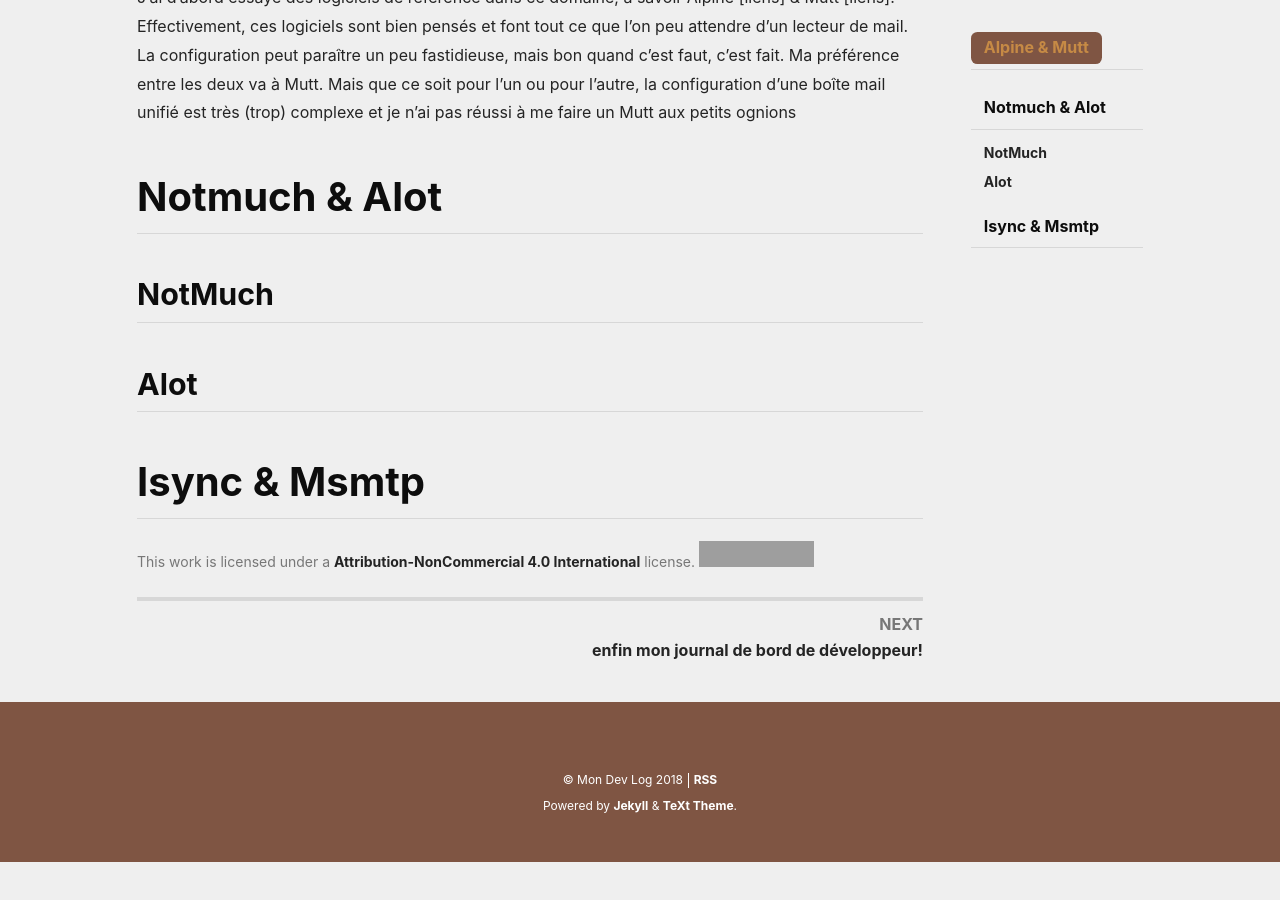
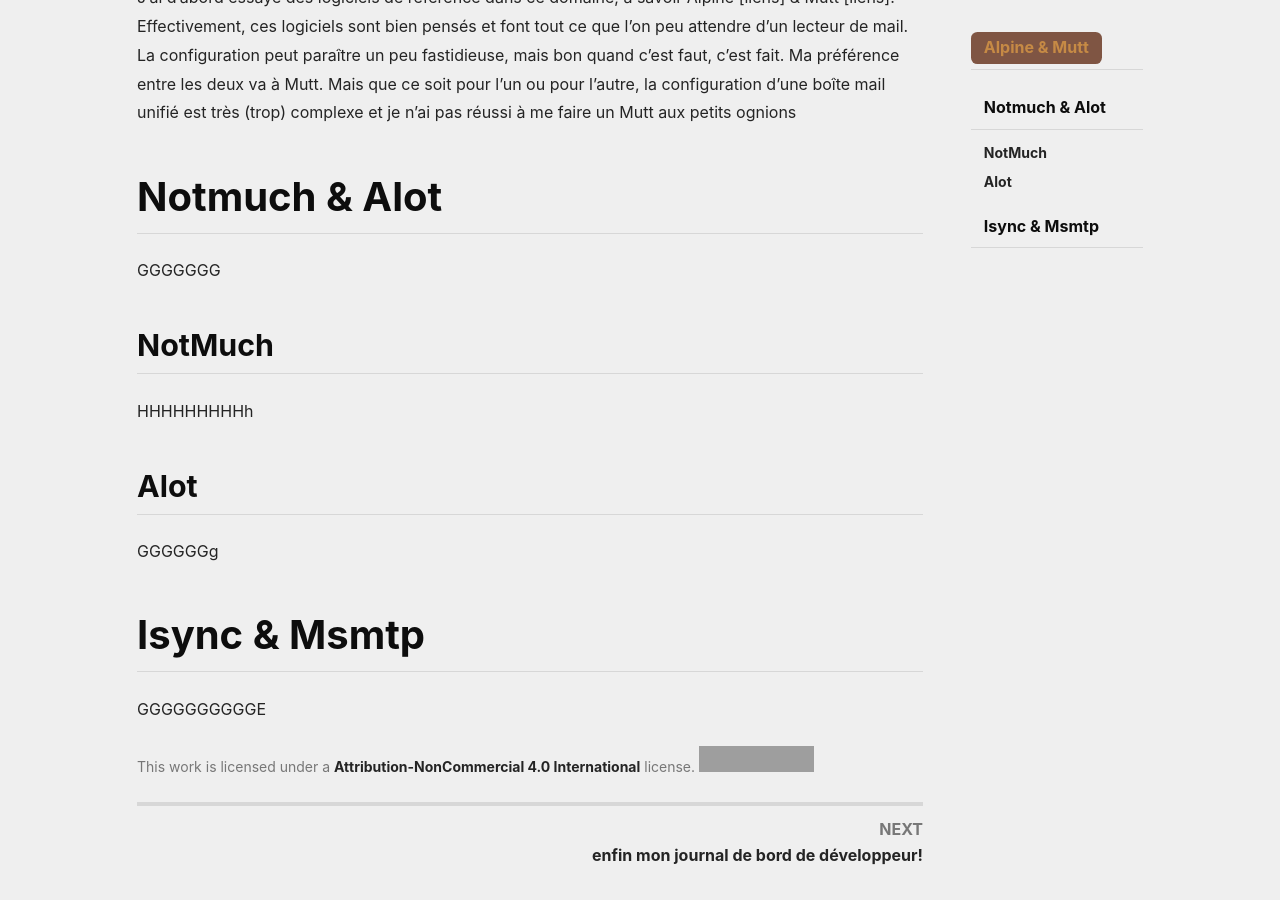
Before and after one commit to psic/psic.github.io, a Jekyll site: the page built from _posts/2018-10-05-mon-setup-mail.md, in a window 1280 px wide and 900 px high, scrolled down 805 px. Built offline with Jekyll 4.4.1, drawn with Linux system fonts in a browser that asks for light colours; nearby versions of some CDN libraries; before the commit the page ends 1667 px from its top, so only the background shows below that; grey boxes are pictures that could not be loaded.

Commit message:
add article

```diff
--- a/_posts/2018-10-05-mon-setup-mail.md
+++ b/_posts/2018-10-05-mon-setup-mail.md
@@ -11,13 +11,17 @@
 
 #  Notmuch & Alot
 
+GGGGGGG
 
 ## NotMuch
 
-
+HHHHHHHHHh
 
 ##  Alot
 
+GGGGGGg
 
 
 # Isync & Msmtp
+
+GGGGGGGGGGE
```
